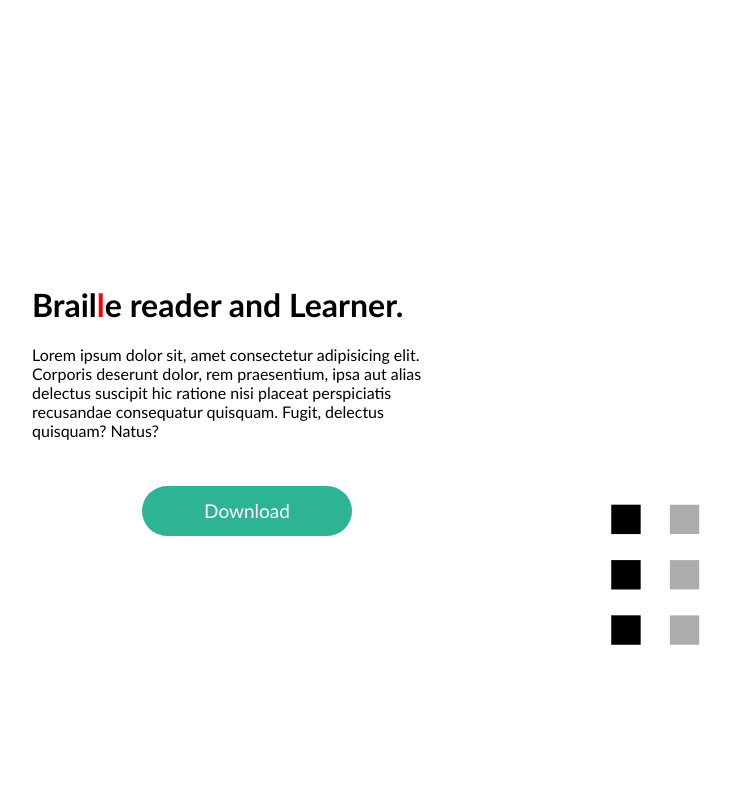
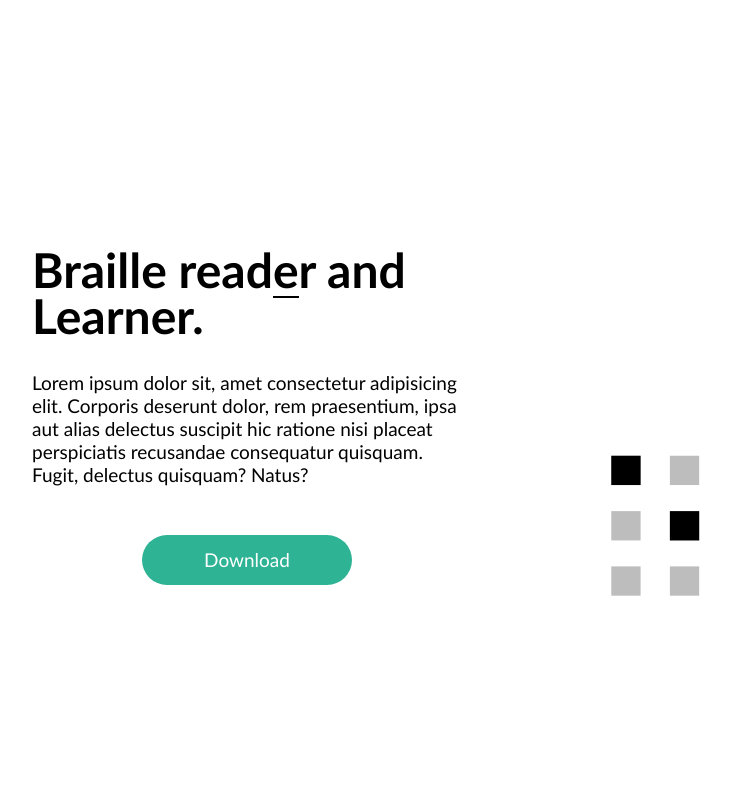
Before and after one commit to Cheff-Jeff/BrailleReaderAndLearner, a PHP site: page / in a window 1280 px wide. Shown: the whole page, without its empty margins (118-849 px from the left). Run offline with PHP 8.4, Linux system fonts and the light colour scheme.

Commit message:
update loop

```diff
--- a/script.js
+++ b/script.js
@@ -3,6 +3,8 @@ const title = document.getElementById("title");
 const txt = document.getElementById("txt");
 const titleArr = title.innerHTML.split('');
 const txtArr = txt.innerHTML.split('');
+const titleHtml = title.innerHTML;
+const txtHtml = txt.innerHTML;
 let titleDone = false;
 
 let letters = [
@@ -66,11 +68,20 @@ const getBraille = (char) => {
 /*
   Zoek elke seconden naar een teken en bijbehorende braille code.
   Zet een outline om het teken.
-
 */
 const read = (Arr, i) => {
   let newArr = null;
+
   setTimeout(() => {
+    if(i == 0){
+      if(titleDone){
+        title.innerHTML = titleHtml;
+      }
+      else{
+        txt.innerHTML = txtHtml;
+      }
+    }
+
     if(Arr[i] != " "){
       let newBr = getBraille(Arr[i]);
       newLetter.innerHTML = newBr;
@@ -96,20 +107,15 @@ const read = (Arr, i) => {
       read(Arr, i);
     }
     else{
-      let newTxt = Arr.toString();
       if(titleDone){
-        newTxt = newTxt.replace(/,/g,'');
-        txt.innerHTML = newTxt;
         titleDone = false;
       }
       else{
-        newTxt = newTxt.replace(/,/g,'');
-        title.innerHTML = newTxt;
         titleDone = true;
       }
       setNewTxt();
     }
-  },1000);
+  },500);
 }
 
 read(titleArr, 0);
--- a/style.css
+++ b/style.css
@@ -9,7 +9,7 @@
   --bigSize: 48px; /* 36pt */
   --mainSize: 19px; /* 14pt*/
   --txtColor: #000;
-  --gray: #4d4c4c;
+  --gray: #bdbdbd;
 }
 
 body{
@@ -49,6 +49,19 @@ body::after{
   justify-content: center;
 }
 
+.text-wrap h1, .text-wrap h1 span{
+  font-size: var(--bigSize);
+  padding: 0;
+  line-height: 0.95;
+}
+.text-wrap p{
+  font-size: var(--mainSize);
+}
+
+.text-wrap p span{
+
+}
+
 .btn-wrapper {
   text-align: center;
 }
@@ -76,7 +89,7 @@ body::after{
 }
 
 .container p#full{
-  color: #acacac;
+  color:var(--gray);
 }
 
 .container p{
@@ -87,5 +100,15 @@ body::after{
 }
 
 .outline{
-  color: red;
+  position: relative;
 }
+.outline::after{
+  content: "";
+  position: absolute;
+  bottom: 0;
+  left: 0;
+  width: 100%;
+  height: 2.5px;
+  background-color: var(--txtColor);
+  z-index: -1;
+}
```
